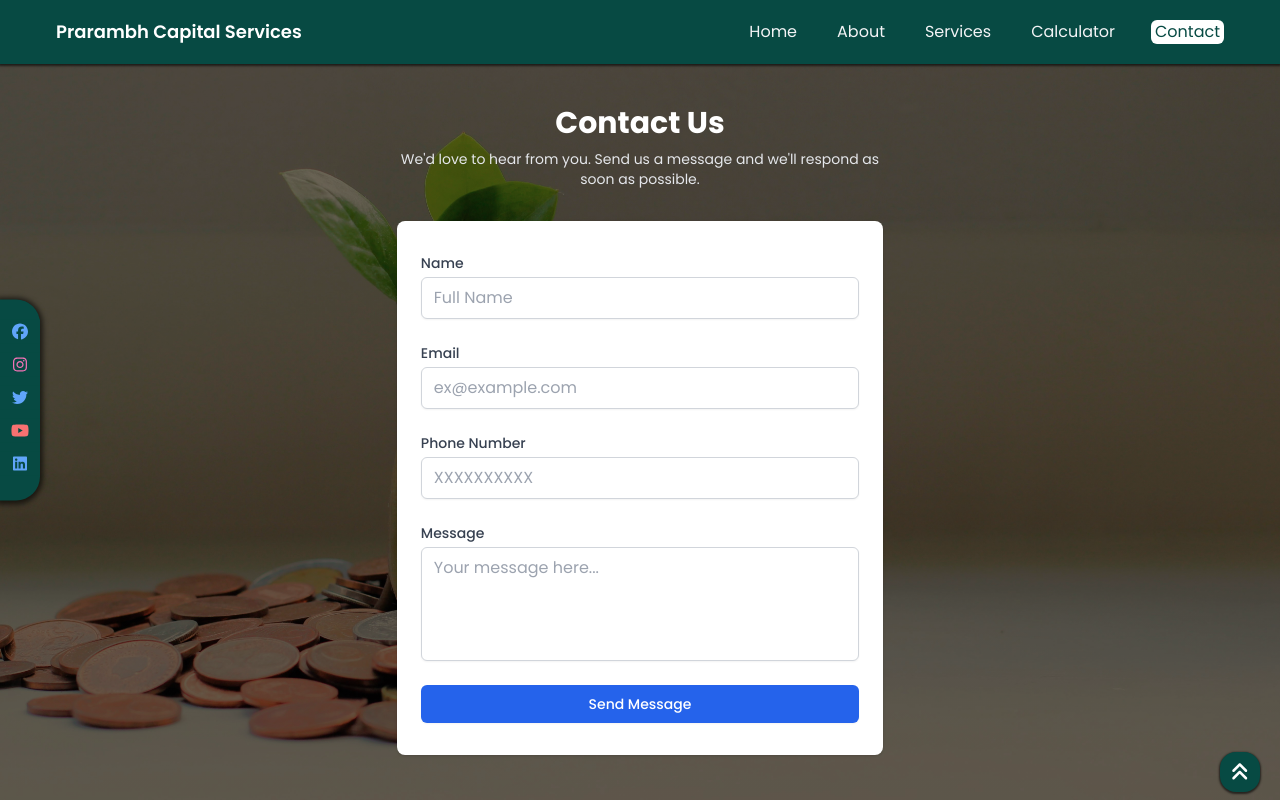
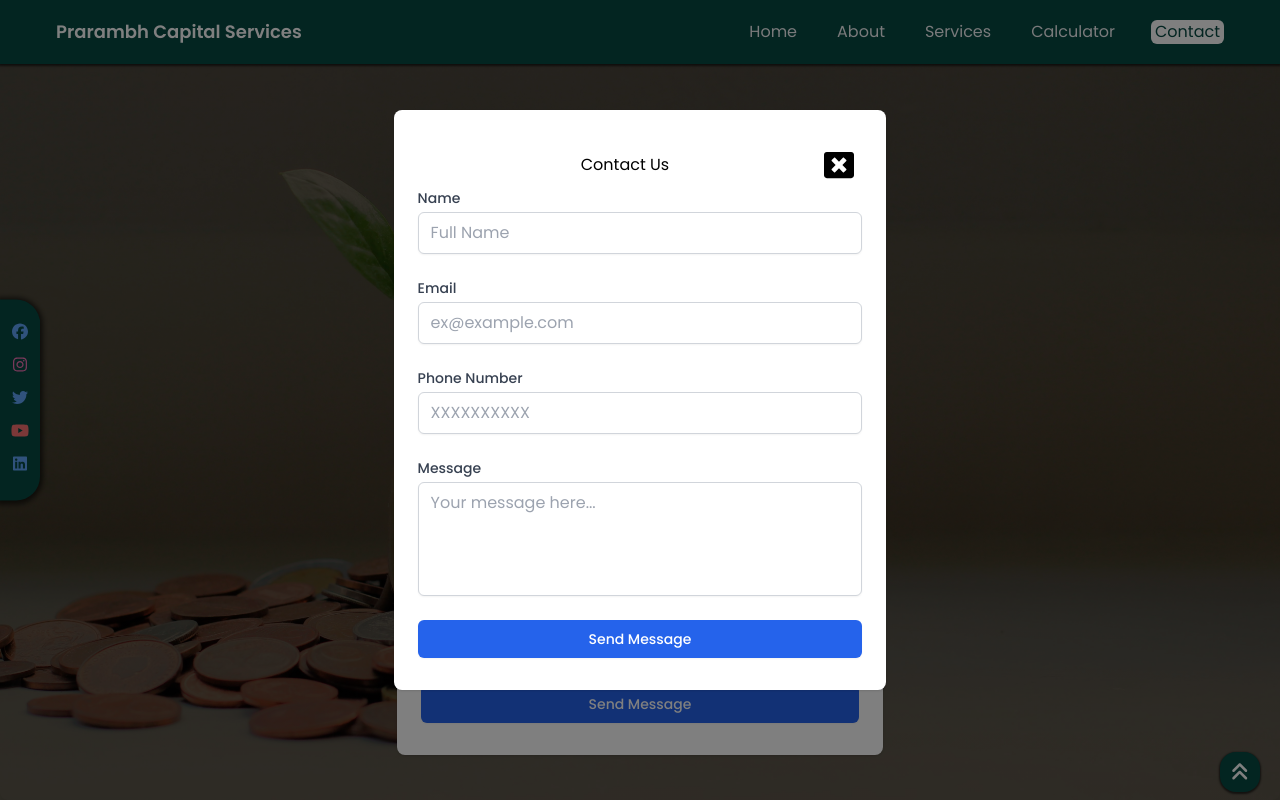
Before and after one commit to GaurangTandon/Prarambh-Capital-Services, a React (Vite) app in the folder frontend/: page /contacts in a window 1280 px wide. Built offline with nearby package versions, Linux system fonts and the light colour scheme.

Commit message:
Refactor: Simplify routing structure by creating a dedicated Router component; enhance Thank You page layout and add a contact form with submission handling

```diff
--- a/frontend/src/App.jsx
+++ b/frontend/src/App.jsx
@@ -1,12 +1,6 @@
 import React from 'react'
-import {BrowserRouter as Router, Routes,Route} from 'react-router-dom'
-import Layout from "@/layout/Layout"
-import Home from '@/pages/Home'
-import About from '@/pages/About'
-import Services from '@/pages/Services'
-import Calculator from '@/pages/Calculator'
-import Contacts from '@/pages/Contacts'
-import NotFound from '@/pages/NotFound'
+import { BrowserRouter } from 'react-router-dom';
+import Router from './routes/Router';
 const App = () => {
   const backgroundStyle = {
     backgroundImage: `linear-gradient(rgba(0, 0, 0, 0.2), rgba(0, 0, 0, 0.3)),url('/bg.jpg')`,
@@ -20,18 +14,9 @@
       className="font-primary"
       style={backgroundStyle}
     >
-      <Router>
-        <Routes>
-          <Route path="/" element={<Layout />}>
-            <Route index element={<Home/>}></Route>
-            <Route path="/about" element={<About/>}></Route>
-            <Route path="/services" element={<Services/>}></Route>
-            <Route path="/calculator" element={<Calculator/>}></Route>
-            <Route path="/contacts" element={<Contacts/>}></Route>
-            <Route path="*" element={<Home/>}></Route>
-          </Route>
-        </Routes>
-      </Router>
+      <BrowserRouter>
+        <Router/>
+      </BrowserRouter>
     </div>
   );
 }
--- /dev/null
+++ b/frontend/src/components/Contacts/PopUp.jsx
@@ -0,0 +1,144 @@
+import React, { useState } from "react";
+import ThankYou from "./Thankyou";
+import { FaWindowClose } from "react-icons/fa";
+
+const PopUp = ({close}) => {
+  const [formData, setFormData] = useState({
+    name: "",
+    email: "",
+    message: "",
+    phoneNumber: "",
+  });
+  const [submitted, setSubmitted] = useState(false);
+
+  const handleChange = (e) => {
+    const { name, value } = e.target;
+    setFormData((prevState) => ({
+      ...prevState,
+      [name]: value,
+    }));
+  };
+
+  const handleSubmit = (e) => {
+    e.preventDefault();
+    setSubmitted(true);
+    setFormData({ name: "", email: "", message: "", phoneNumber: "" });
+    setTimeout(() => {
+      setSubmitted(false);
+    }, 15000);
+  };
+
+  return (
+    <div className="w-screen">
+      <div className="md:max-w-[50%] xl:max-w-[40%] mx-auto">
+        <div
+          className={`${
+            submitted ? "bg-transparent" : "bg-white"
+          } py-8 px-6 shadow rounded-lg`}
+        >
+          <div className="flex items-center justify-between bg-white p-2 rounded-tl-md rounded-tr-md">
+            <div className="text-center w-full">Contact Us</div>
+            <button
+              className="ml-auto text-3xl"
+              onClick={close}
+            >
+              <FaWindowClose />
+            </button>
+          </div>
+          {submitted ? (
+            <ThankYou />
+          ) : (
+            <form onSubmit={handleSubmit} className="space-y-6">
+              <div>
+                <label
+                  htmlFor="name"
+                  className="block text-sm font-medium text-gray-700"
+                >
+                  Name
+                </label>
+                <input
+                  type="text"
+                  id="name"
+                  name="name"
+                  value={formData.name}
+                  onChange={handleChange}
+                  required
+                  className="mt-1 block w-full px-3 py-2 border border-gray-300 rounded-md shadow-sm focus:outline-none focus:ring-2 focus:ring-primary focus:border-primary"
+                  placeholder="Full Name"
+                />
+              </div>
+
+              <div>
+                <label
+                  htmlFor="email"
+                  className="block text-sm font-medium text-gray-700"
+                >
+                  Email
+                </label>
+                <input
+                  type="email"
+                  id="email"
+                  name="email"
+                  value={formData.email}
+                  onChange={handleChange}
+                  required
+                  className="mt-1 block w-full px-3 py-2 border border-gray-300 rounded-md shadow-sm focus:outline-none focus:ring-2 focus:ring-primary focus:border-primary"
+                  placeholder="ex@example.com"
+                />
+              </div>
+
+              <div>
+                <label
+                  htmlFor="phoneNumber"
+                  className="block text-sm font-medium text-gray-700"
+                >
+                  Phone Number
+                </label>
+                <input
+                  type="tel"
+                  id="phoneNumber"
+                  name="phoneNumber"
+                  value={formData.phoneNumber}
+                  onChange={handleChange}
+                  required
+                  className="mt-1 block w-full px-3 py-2 border border-gray-300 rounded-md shadow-sm focus:outline-none focus:ring-2 focus:ring-primary focus:border-primary"
+                  placeholder="XXXXXXXXXX"
+                />
+              </div>
+
+              <div>
+                <label
+                  htmlFor="message"
+                  className="block text-sm font-medium text-gray-700"
+                >
+                  Message
+                </label>
+                <textarea
+                  id="message"
+                  name="message"
+                  value={formData.message}
+                  onChange={handleChange}
+                  required
+                  rows="4"
+                  className="mt-1 block w-full px-3 py-2 border border-gray-300 rounded-md shadow-sm focus:outline-none focus:ring-2 focus:ring-primary focus:border-primary resize-none"
+                  placeholder="Your message here..."
+                />
+              </div>
+
+              <div>
+                <button
+                  type="submit"
+                  className="w-full flex justify-center py-2 px-4 border border-transparent rounded-md shadow-sm text-sm font-medium text-white bg-blue-600 hover:bg-blue-700 focus:outline-none focus:ring-2 focus:ring-offset-2 focus:ring-primary"
+                >
+                  Send Message
+                </button>
+              </div>
+            </form>
+          )}
+        </div>
+      </div>
+    </div>
+  );
+};
+
+export default PopUp;
--- a/frontend/src/components/Contacts/Thankyou.jsx
+++ b/frontend/src/components/Contacts/Thankyou.jsx
@@ -4,9 +4,9 @@
 const ThankYou = () => {
   useEffect(()=>{scrollUp()});
   return (
-    <div className="flex flex-col justify-start min-h-screen bg-gradient-to-b from-blue-500 to-green-500 text-white">
+    <div className="flex flex-col justify-start h-full w-full bg-gradient-to-b from-blue-500 to-green-500 text-white rounded-bl-md rounded-br-md">
       {/* Animated Header */}
-      <div className="mx-auto w-[95%] md:max-w-[50%] p-5 rounded mt-36 flex flex-col items-center">
+      <div className="mx-auto p-5 rounded mt-36 flex flex-col items-center">
         <motion.h1
           className="text-4xl text-center font-bold mb-6 flex justify-center"
           initial={{ opacity: 0, y: -50 }}
@@ -24,7 +24,7 @@
           transition={{ duration: 0.8, delay: 0.2 }}
         >
           <div>
-            <img src="/email.png" alt="" />
+            <img src="/email.png" alt="email" />
           </div>
         </motion.div>
 
@@ -36,12 +36,15 @@
           transition={{ duration: 0.8, delay: 0.4 }}
         >
           Thank you for your message.
-          <br /> <span className="text-gray-200">We will get in touch with you shortly.</span>
+          <br />{" "}
+          <span className="text-gray-200">
+            We will get in touch with you shortly.
+          </span>
         </motion.p>
 
         <motion.a
           href="/"
-          className="text-lg text-center p-2 bg-white text-primary mt-8 rounded-md"
+          className="text-lg text-center p-2 bg-white text-primary my-8 rounded-md"
           initial={{ opacity: 0, y: 20 }}
           animate={{ opacity: 1, y: 0 }}
           transition={{ duration: 0.8, delay: 0.4 }}
--- a/frontend/src/layout/Layout.jsx
+++ b/frontend/src/layout/Layout.jsx
@@ -1,22 +1,44 @@
-import React,{useEffect} from 'react'
+import React,{useEffect, useState} from 'react'
 import Navbar from '@/components/Header/Navbar'
 import { Outlet, useLocation } from "react-router-dom";
 import Footer from '@/components/Footer/Footer'
 import IconBar from '../components/IconBar/IconBar'
 import ScrollToTop from '../components/ScrollToTop/ScrollToTop'
 import { scrollUp } from '../components/ScrollToTop/ScrollToTop';
+import PopUp from '../components/Contacts/PopUp';
 const Layout = () => {
   const { pathname } = useLocation();
+  const [popUp,setPopUp]=useState(false);
+  const [once,setOnce]=useState(true);
   useEffect(scrollUp, [pathname]);
+  useEffect(()=>{
+    if(once){
+      const timer = setTimeout(() => {
+        setPopUp(true);
+      }, 3000);
+      setOnce(false);
+      return () => clearTimeout(timer);
+    }
+  },[]);
+  const handleClosePopUp = () => {
+    setPopUp(false);
+  };
   return (
     <div>
       <Navbar />
-      <IconBar/>
-      <div className='mt-12 sm:mt-14'>
+      <IconBar />
+      <div className="mt-12 sm:mt-14">
         <Outlet />
       </div>
-      <ScrollToTop/>
+      <ScrollToTop />
       <Footer />
+      {popUp && (
+        <div className="fixed inset-0 w-screen h-screen bg-black bg-opacity-50 z-50">
+          <div className="rounded-lg p-6 shadow-lg min-h-screen flex justify-center items-center">
+            <PopUp close={handleClosePopUp}/>
+          </div>
+        </div>
+      )}
     </div>
   );
 }
--- /dev/null
+++ b/frontend/src/routes/Router.jsx
@@ -0,0 +1,25 @@
+import React from 'react'
+import { Routes, Route } from "react-router-dom";
+import Layout from "@/layout/Layout";
+import Home from "@/pages/Home";
+import About from "@/pages/About";
+import Services from "@/pages/Services";
+import Calculator from "@/pages/Calculator";
+import Contacts from "@/pages/Contacts";
+import NotFound from "@/pages/NotFound";
+const Router = () => {
+  return (
+    <Routes>
+      <Route path="/" element={<Layout />}>
+        <Route index element={<Home />}></Route>
+        <Route path="/about" element={<About />}></Route>
+        <Route path="/services" element={<Services />}></Route>
+        <Route path="/calculator" element={<Calculator />}></Route>
+        <Route path="/contacts" element={<Contacts />}></Route>
+        <Route path="*" element={<Home />}></Route>
+      </Route>
+    </Routes>
+  );
+}
+
+export default Router
```
